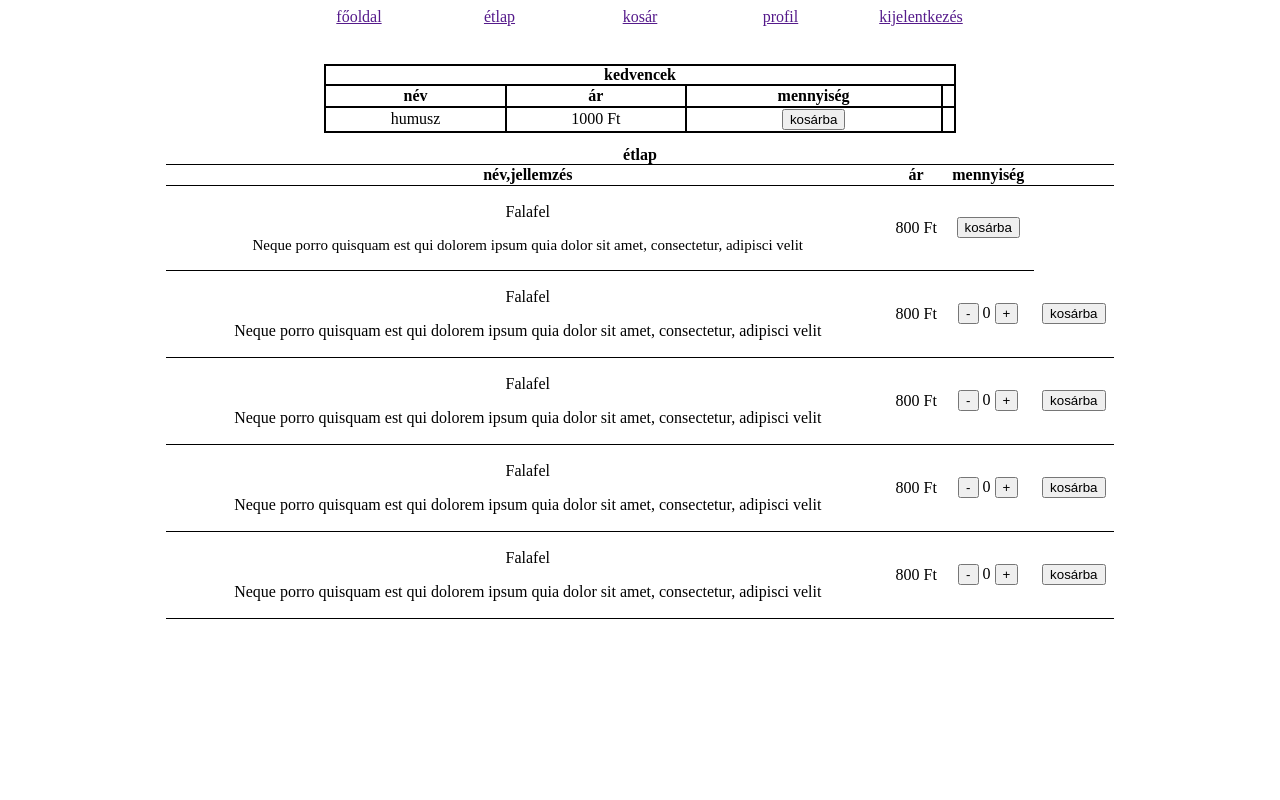
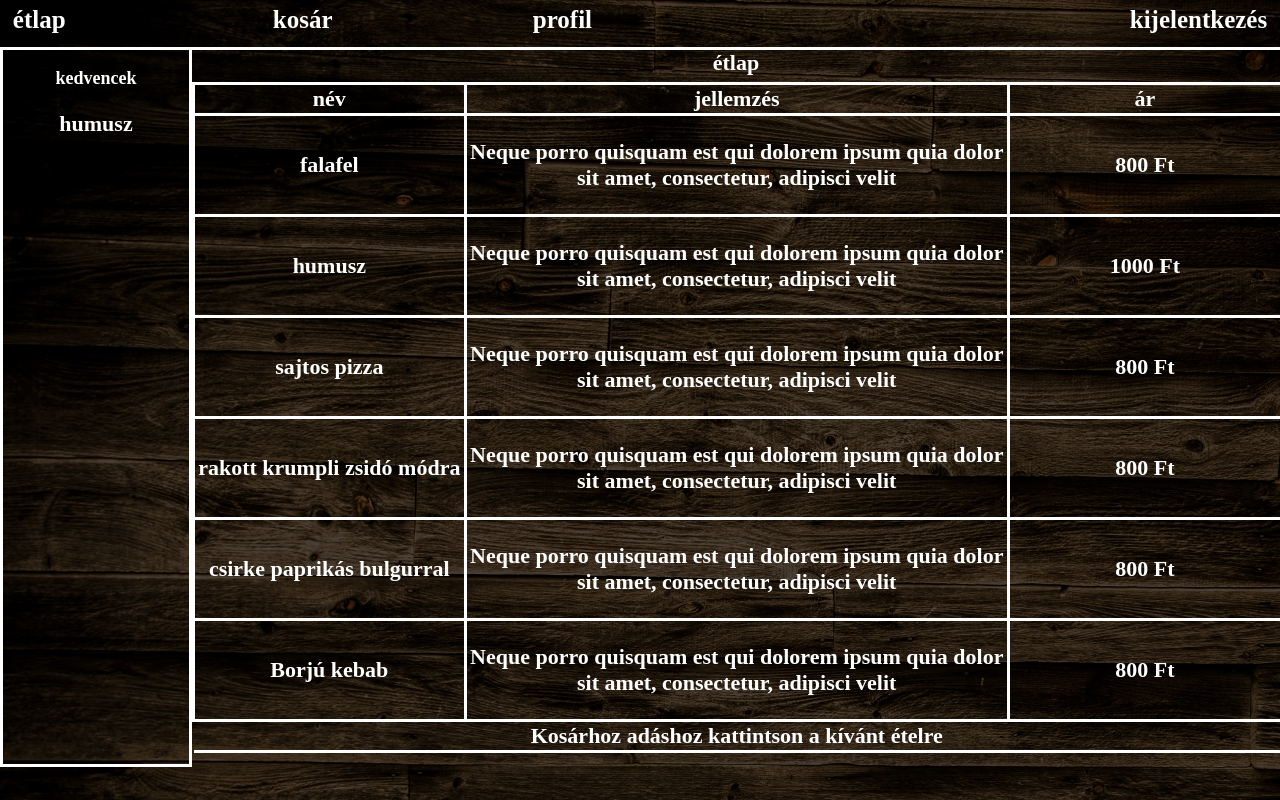
Before and after one commit to KMG1998/WebTervBeadando, a PHP site: page /pages/etlap.php in a window 1280 px wide. Run offline with PHP 8.4, Linux system fonts and the light colour scheme.

Commit message:
lot of stuff

```diff
--- a/src/pages/etlap.php
+++ b/src/pages/etlap.php
@@ -2,105 +2,86 @@
 <html lang="HU">
 <head>
     <meta charset="UTF8">
-    <meta description="Kipa étterem étlap">
+    <meta description="KiPa étterem étlap">
     <link rel="stylesheet" type="text/css" href="../styles/etlap_style.css">
 </head>
 <body>
-<nav><a href="">főoldal</a> <a href="">étlap</a> <a href="">kosár</a> <a href="">profil</a> <a href="">kijelentkezés</a>
+<div id="mainDiv">
+    <nav><a href="etlap.php">étlap</a> <a href="kosar.php">kosár</a> <a
+                href="profil.php">profil</a>
+        <a href="../script/php/logout.php">kijelentkezés</a>
     </nav>
-<div id="mainDiv">
-    <form action="../script/addToCart.php" method="post">
-        <div id="kedvencekDiv">
-            <table id="kedvencekTable">
-                <caption>kedvencek</caption>
-                <thead>
-                <th>név</th>
-                <th>ár</th>
-                <th>mennyiség</th>
-                <th></th>
-                </thead>
-                <tbody>
-                <td name="foodName">humusz</td>
-                <td name="foodPrice">1000 Ft</td>
-                <td><input type="button" class="hozzaAd" value="kosárba"></td>
-                </tbody>
-            </table>
+<aside id="kedvencek">
+    <p style="font-size: 18px;font-weight: bold">kedvencek</p>
+    <p class="foodName">humusz</p>
+</aside>
+<div id="kosarhozAdDiv">
+    <form id="kosarhozAdForm" action="../script/php/addToCart.php" method="post">
+
+    </form>
 </div>
-        <div id="etlapDiv">
     <table id="etlapTable">
         <caption>étlap</caption>
         <thead>
         <tr>
-                    <th>név,jellemzés</th>
+            <th>név</th>
+            <th colspan="2">jellemzés</th>
             <th>ár</th>
-                    <th>mennyiség</th>
-                    <th></th>
         </tr>
         </thead>
         <tbody>
-                <tr class="foodRow">
-                    <td class="foodNameDesc"><p class="FoodName">Falafel</p>
-                        <p class="foodDesc">Neque porro quisquam est qui dolorem ipsum quia dolor sit amet, consectetur,
+        <tr class="foodRow" id="falafel">
+            <td class="foodName"><p>falafel</p></td>
+            <td class="foodDesc" colspan="2"><p>Neque porro quisquam est qui dolorem ipsum quia dolor sit amet,
+                    consectetur,
                     adipisci velit</p></td>
             <td class="foodPrice">800 Ft</td>
-                    <td><input type="button" class="hozzaAd" value="kosárba"></td>
+        </tr>
+        <tr class="foodRow" id="humusz">
+            <td class="foodName"><p>humusz</p></td>
+            <td class="foodDesc" colspan="2"><p>Neque porro quisquam est qui dolorem ipsum quia dolor sit amet,
+                    consectetur,
+                    adipisci velit</p></td>
+            <td class="foodPrice">1000 Ft</td>
+        </tr>
+        <tr class="foodRow" id="sajtos_pizza">
+            <td class="foodName"><p>sajtos pizza</p></td>
+            <td class="foodDesc" colspan="2"><p>Neque porro quisquam est qui dolorem ipsum quia dolor sit amet,
+                    consectetur,
+                    adipisci velit</p></td>
+            <td class="foodPrice">800 Ft</td>
+        </tr>
+        <tr class="foodRow" id="rakott_krumpli">
+            <td class="foodName"><p>rakott krumpli zsidó módra</p></td>
+            <td class="foodDesc" colspan="2"><p>Neque porro quisquam est qui dolorem ipsum quia dolor sit amet,
+                    consectetur,
+                    adipisci velit</p></td>
+            <td class="foodPrice">800 Ft</td>
         </tr>
         <tr class="foodRow">
-                    <td class="foodNameDesc"><p name="FoodName">Falafel</p>
-                        <p name="foodDesc">Neque porro quisquam est qui dolorem ipsum quia dolor sit amet, consectetur,
+            <td class="foodName"><p>csirke paprikás bulgurral</p></td>
+            <td class="foodDesc" colspan="2"><p>Neque porro quisquam est qui dolorem ipsum quia dolor sit amet,
+                    consectetur,
                     adipisci velit</p></td>
-                    <td name="foodPrice">800 Ft</td>
-                    <td class="foodCount">
-                        <button>-</button>
-                        <label for foodCount name="foodCount">0</label>
-                        <button>+</button>
-                    </td>
-                    <td><input type="button" class="hozzaAd" value="kosárba"></td>
+            <td class="foodPrice">800 Ft</td>
         </tr>
         <tr class="foodRow">
-                    <td class="foodNameDesc"><p name="FoodName">Falafel</p>
-                        <p name="foodDesc">Neque porro quisquam est qui dolorem ipsum quia dolor sit amet, consectetur,
+            <td class="foodName"><p>Borjú kebab</p></td>
+            <td class="foodDesc" colspan="2"><p>Neque porro quisquam est qui dolorem ipsum quia dolor sit amet,
+                    consectetur,
                     adipisci velit</p></td>
-                    <td name="foodPrice">800 Ft</td>
-                    <td class="foodCount">
-                        <button>-</button>
-                        <label for foodCount name="foodCount">0</label>
-                        <button>+</button>
-                    </td>
-                    <td><input type="button" class="hozzaAd" value="kosárba"></td>
-                </tr>
-                <tr class="foodRow">
-                    <td class="foodNameDesc"><p name="FoodName">Falafel</p>
-                        <p name="foodDesc">Neque porro quisquam est qui dolorem ipsum quia dolor sit amet, consectetur,
-                            adipisci velit</p></td>
-                    <td name="foodPrice">800 Ft</td>
-                    <td class="foodCount">
-                        <button>-</button>
-                        <label for foodCount name="foodCount">0</label>
-                        <button>+</button>
-                    </td>
-                    <td><input type="button" class="hozzaAd" value="kosárba"></td>
-                </tr>
-                <tr class="foodRow">
-                    <td class="foodNameDesc"><p name="FoodName">Falafel</p>
-                        <p name="foodDesc">Neque porro quisquam est qui dolorem ipsum quia dolor sit amet, consectetur,
-                            adipisci velit</p></td>
-                    <td name="foodPrice">800 Ft</td>
-                    <td class="foodCount">
-                        <button>-</button>
-                        <label for foodCount name="foodCount">0</label>
-                        <button>+</button>
-                    </td>
-                    <td><input type="button" class="hozzaAd" value="kosárba"></td>
+            <td class="foodPrice">800 Ft</td>
         </tr>
         </tbody>
        <tfoot>
+        <tr>
+            <td colspan="4">Kosárhoz adáshoz kattintson a kívánt ételre</td>
+        </tr>
         </tfoot>
     </table>
 </div>
-    </form>
+<script src="../script/JS/etlap_JS.js">
+</script>
 </div>
-<script>
-</script>
 </body>
 </html>
--- a/src/styles/etlap_style.css
+++ b/src/styles/etlap_style.css
@@ -1,79 +1,156 @@
-*{}
+* {
+    font-weight: bold;
+    font-family: "Times New Roman";
+    color: #ffffff;
+    box-sizing: border-box;
+}
 
-#etlapTable{
-    margin: 0 auto;
-    width: 75%;
-    border-top: 1px solid black;
+html,body {
+    margin: 0;
+    padding: 0;
+}
+
+html {
+    background-image: url("../pictures/faHatter.jpg");
+}
+
+body{
+    height: 90%;
+}
+
+#kedvencek {
+    margin: 0;
+    padding: 0;
+    width: 15%;
+    height: 90%;
+    position: absolute;
+    overflow: auto;
+    text-align: center;
+    border: 3px solid white;
+}
+
+#mainDiv {
+    display: block;
+    height: 90%;
+}
+
+#mainDiv::after{
+    content: "";
+    background-color: black;
+    opacity: 70%;
+    top: 0;
+    left: 0;
+    bottom: 0;
+    right: 0;
+    position: absolute;
+    z-index: -1;
+}
+
+#etlapTable {
     border-collapse: collapse;
+    float: right;
+    table-layout: fixed;
+    width: 85%;
 }
-#etlapTable > tbody > tr > td{
-    text-align: center;
-    border-bottom: 1px solid black;
+
+#etlapTable>tbody{
+
+}
+
+#etlapTable > caption {
+    font-size: 22px;
+    border-bottom: 3px solid white;
+    border-top: 3px solid white;
+    padding-bottom: 0.5%;
+}
+
+#etlapTable > tbody > tr > td {
+    font-size: 22px;
+    border-bottom: 3px solid white;
+    border-top: 3px solid white;
+}
+
+#etlapTable > tbody > tr > td:nth-child(2), #etlapTable > thead > tr > th:nth-child(2) {
+    border-left: 3px solid white;
+    border-right: 3px solid white;
+    width: 50%;
+}
+
+#etlapTable > tbody > tr > td:first-of-type, #etlapTable > thead > tr > th:first-of-type {
+    border-left: 3px solid white;
+    border-right: 3px solid white;
+    width: 25%;
+}
+
+#etlapTable > tbody > tr:last-of-type > td {
+    border-bottom: 3px solid white;
+}
+
+#etlapTable > thead > tr > th {
+    font-size: 22px;
+}
+
+#etlapTable > tfoot{
+    border: 3px none white;
+    border-top: 3px solid white;
+    border-bottom-style: solid;
     border-collapse: collapse;
 }
 
-#etlapTable > thead > tr > th{
-    border-bottom: 1px solid black;
-    border-collapse: collapse;
+#etlapTable > tfoot > tr > td {
+    text-align: center;
+    font-size: 22px;
 }
 
-#etlapTable > caption{
-    font-weight: bold;
-    border: none;
-    border-collapse: collapse;
+.foodName {
+    text-align: center;
+    font-size: 22px;
 }
 
-.foodName{
-    position: relative;
-    display: inline-block;
-    left: 0;
-    top: 0;
-    font-size: 20px;
+.foodDesc {
+    text-align: center;
+    font-size: 22px;
 }
 
-.foodDesc{
-    margin-left: 0;
-    font-size: 15px;
+.foodPrice {
+    text-align: center;
+    font-size: 22px;
 }
 
-
-
-#kedvencekDiv{
-    margin-bottom: 1%;
-    margin-top: 3%;
+#kosarhozAdDiv {
+    width: 100%;
+    height: 100%;
+    display: none;
+    background-color: gray;
+    opacity: 40%;
+    z-index: 1;
 }
 
-#kedvencekTable{
-    margin: 0 auto;
-    width: 50%;
-    border: 2px solid black;
-    border-collapse: collapse;
-}
-#kedvencekTable > tbody > tr > td{
-    text-align: center;
-    border: 2px solid black;
-    border-collapse: collapse;
+nav {
+    position: relative;
+    width: 100%;
+    height: 5%;
+    margin-bottom: 1%;
+    text-align: left;
 }
 
-#kedvencekTable > thead > tr > th{
-    border: 2px solid black;
-    border-collapse: collapse;
+nav > a {
+    margin: 0 auto;
+    color: #ffffff;
+    width: 20%;
+    display: inline-block;
+    font-size: 25px;
+    font-weight: bold;
+    padding-top: 0.5%;
+    text-decoration: none;
 }
 
-#kedvencekTable > caption{
-    font-weight: bold;
-    border: 2px solid black;
-    border-bottom: none;
-    border-collapse: collapse;
+nav > a:first-of-type {
+    margin-left: 1%;
 }
 
-nav{
-    width:60%;
-    margin: 0 auto;
-    text-align: center;
+nav > a:last-of-type {
+    float: right;
+    text-align: right;
+    margin-right: 1%;
 }
-
-nav>a{
-    display: inline-block;
-    width:18%;
-}
```
Also changed, not shown: src/pages/kosar.php (+26 -1 lines), src/styles/kosar_style.css (+129 -1 lines), src/pages/profil.php (added), src/pictures/Star_of_David.png (added), src/pictures/faHatter.jpg (renamed from src/képek/faHatter.jpg), src/pictures/flag.png (added), src/script/JS/etlap_JS.js (added), src/script/php/addToCart.php (added), src/script/php/logOut.php (added), src/script/php/makeOrder.php (added). Lines whose indentation alone changed are shown as unchanged.
